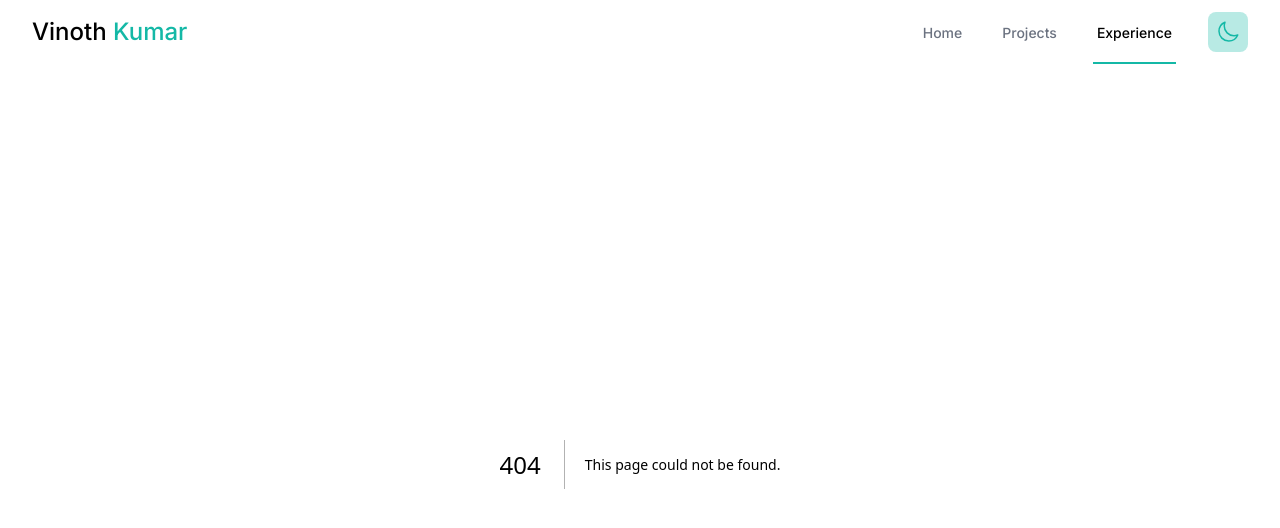
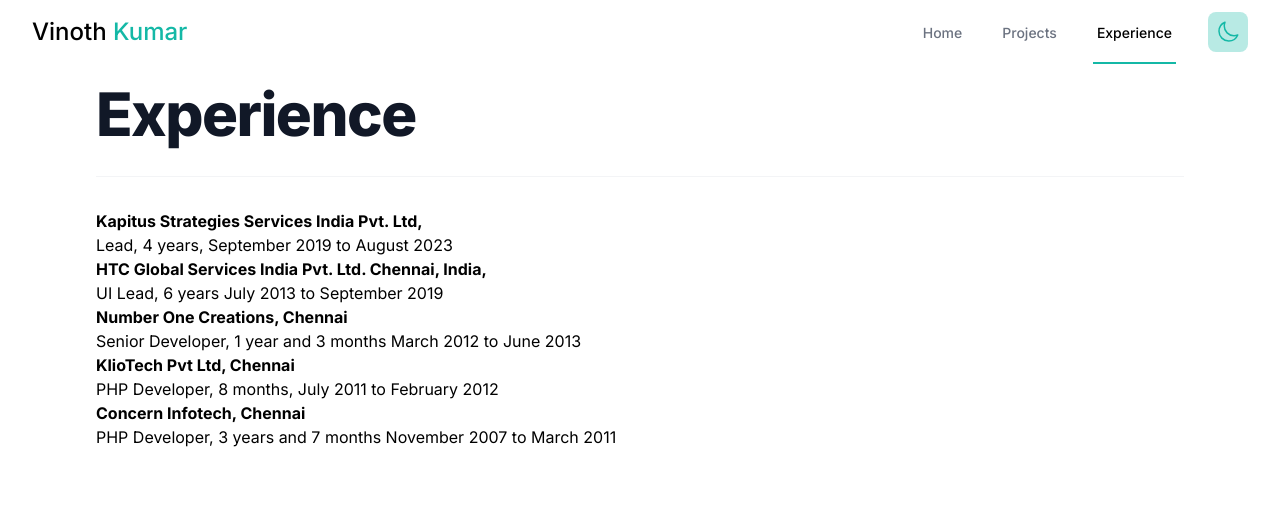
Before and after one commit to vinothkumark/profile, a Next.js app: page /experience in a window 1280 px wide. Before the commit this address had no page. Shown: the top 528 px of the page. Built offline with nearby package versions, Linux system fonts and the light colour scheme.

Commit message:
experience page added

```diff
--- /dev/null
+++ b/app/experience/page.tsx
@@ -0,0 +1,38 @@
+export default function Experience() {
+    return (
+        <>
+            <div className="divide-y divide-gray-100 dark:divide-gray-600">
+                <div className="space-y-2 pt-5 pb-8 md:space-x-5">
+                    <h1 className="text-3xl font-extrabold leading-9 tracking-tight text-gray-900 dark:text-gray-100 sm:text-4xl sm:leading-10 md:text-6xl md:leading-13">
+                        Experience
+                    </h1>
+                </div>
+                <div className=' space-y-2 xl:grid xl:grid-cols-1 xl:gap-x-8 xl:space-y-0'>
+                    <div className="flex flex-col pt-8">
+                        <p>
+                            <strong> Kapitus Strategies Services India Pvt. Ltd,</strong> <br />
+                            Lead, 4 years, September 2019 to August 2023
+                        </p>
+                        <p>
+                            <strong> HTC Global Services India Pvt. Ltd. Chennai, India,</strong> <br />
+                            UI Lead, 6 years July 2013 to September 2019
+                        </p>
+                        <p>
+                            <strong> Number One Creations, Chennai </strong><br />
+                            Senior Developer, 1 year and 3 months March 2012 to June 2013
+                        </p>
+
+                        <p>
+                            <strong> KlioTech Pvt Ltd, Chennai</strong> <br />
+                            PHP Developer, 8 months, July 2011 to February 2012
+                        </p>
+                        <p>
+                            <strong> Concern Infotech, Chennai</strong> <br />
+                            PHP Developer, 3 years and 7 months November 2007 to March 2011
+                        </p>
+                    </div>
+                </div>
+            </div>
+        </>
+    )
+}
```
